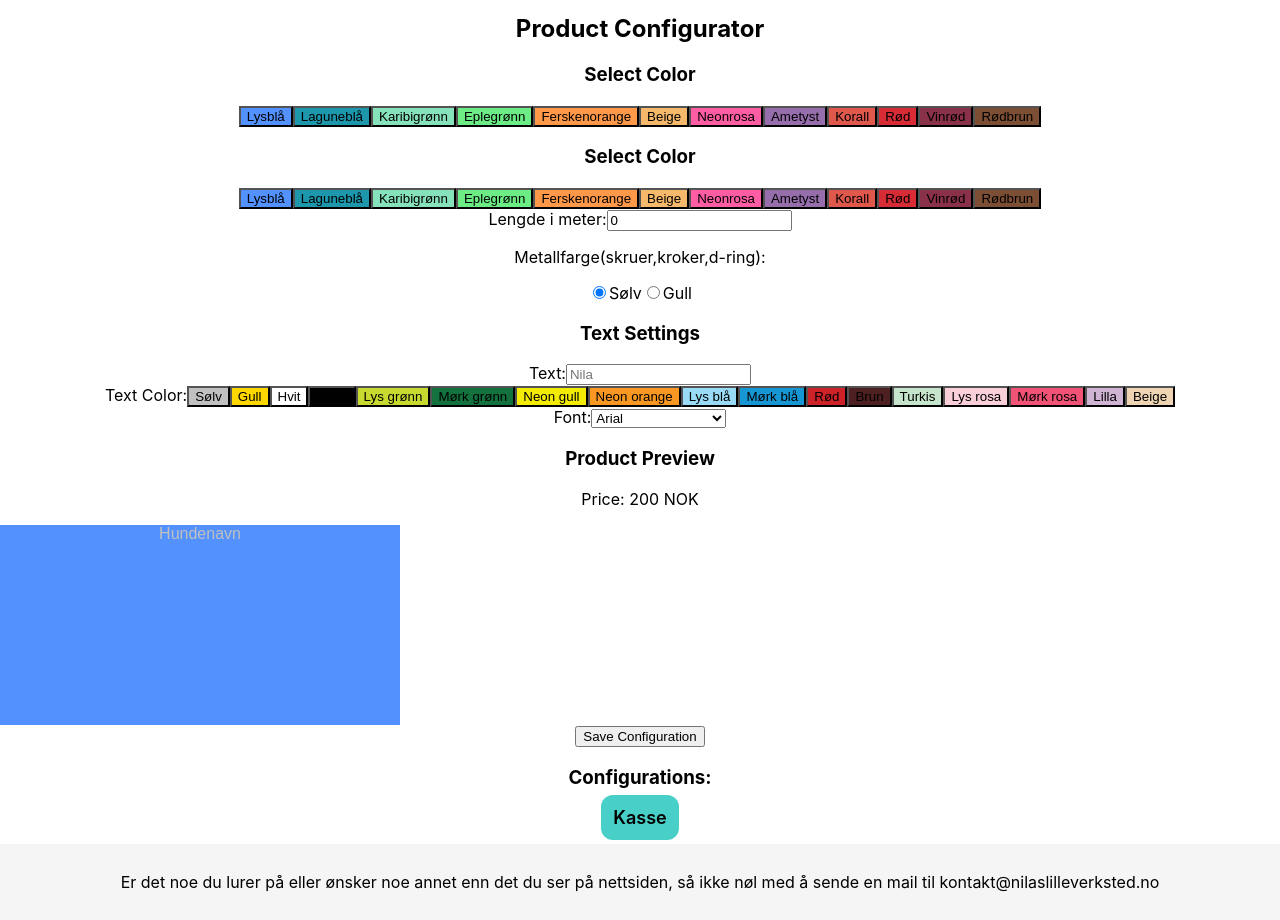
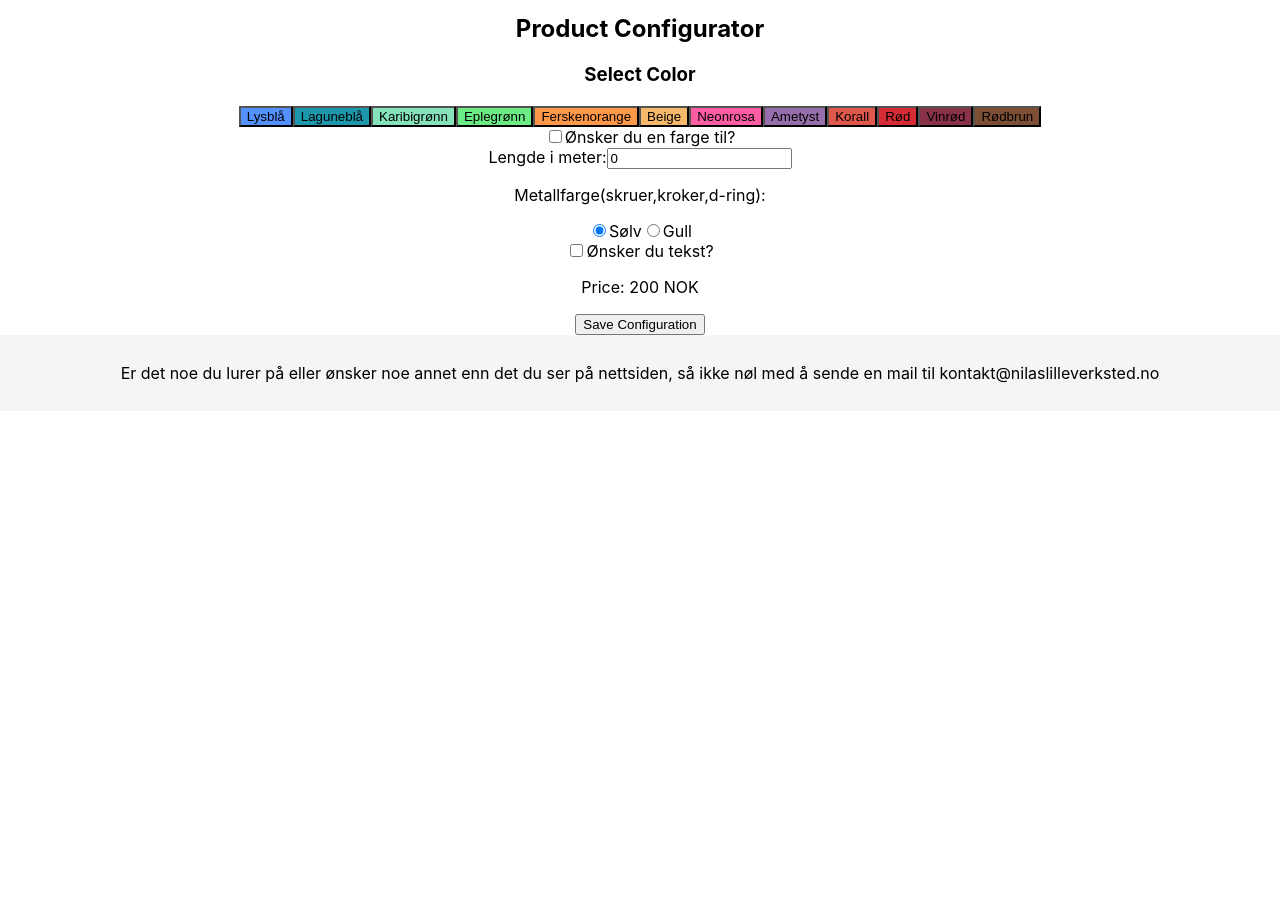
Before and after one commit to raily2595/enkeltbutikknettside, a React (Create React App) app: page /band/leieband in a window 1280 px wide. Shown: the part 380-1300 px from the top of the page. After the commit the page ends 800 px from the top, so only its background shows below. Built offline with nearby package versions, Linux system fonts and the light colour scheme.

Commit message:
Produktconfig (#58)
forbedre configside

```diff
--- a/src/components/Band/ConfigList.js
+++ b/src/components/Band/ConfigList.js
@@ -2,24 +2,38 @@ import React from "react";
 import {NavLink} from "react-router-dom";
 
 const ConfigList = ({ configurations, onEditConfig, onDeleteConfig }) => {
+    // Calculate the total sum of prices
+    const totalSum = configurations.reduce((sum, config) => sum + config.pris, 0);
+
     return (
         <div>
             <h3>Configurations:</h3>
             <NavLink
                 className="card-button"
-                activeclassname="nav-link-active"
+                activeClassName="nav-link-active"
                 exact="true"
-                to="/kasse">Kasse</NavLink>
+                to="/kasse"
+            >
+                Kasse
+            </NavLink>
             <ul>
                 {configurations.map((config, index) => (
                     <li key={index}>
                         <div>
-                            <strong>Configuration {index + 1}</strong>
+                            <strong>{config.produktnavn}</strong>
                         </div>
-                        <div>Selected Color: {config.farge}</div>
-                        <div>Text: {config.vinyltekst}</div>
-                        <div>Text Color: {config.fontfarge}</div>
-                        <div>Font: {config.font}</div>
+                        <div>
+                            Lengde: {config.lengde} Bredde: {config.bredde}
+                        </div>
+                        <div>Valgt farge: {config.farge}</div>
+                        {config.onskerFarge2 && (
+                            <div>Valgt farge2: {config.farge2}</div>
+                        )}
+                        {config.onskerTekst && (
+                            <>
+                                <div>Text: {config.vinyltekst} Text Color: {config.fontfarge} Font: {config.font}</div>
+                            </>
+                        )}
                         <div>Pris: {config.pris}</div>
                         <div>
                             <button onClick={() => onEditConfig(index)}>Edit</button>
@@ -28,6 +42,10 @@ const ConfigList = ({ configurations, onEditConfig, onDeleteConfig }) => {
                     </li>
                 ))}
             </ul>
+            {/* Display the total sum of prices at the bottom */}
+            <div>
+                <strong>Total Sum:</strong> {totalSum}
+            </div>
         </div>
     );
 };
--- a/src/components/Band/ProductConfigurator.js
+++ b/src/components/Band/ProductConfigurator.js
@@ -10,6 +10,8 @@ import KlipsSelector from "../Konfigurator/KlipsSelector";
 const ProductConfigurator = ({ navn, produktpris, prismeter, harLengdemeter, harLengdecm, harBredde, harKrokband, harHandtak, harKrok, harTekst, harKlips, harRing, harFarge2 }) => {
     const [farge, setFarge] = useState("Lysblå");
     const [farge2, setFarge2] = useState("");
+    const [onskerFarge2, setOnskerFarge2] = useState(false);
+    const [onskerTekst, setOnskerTekst] = useState(false);
     const [vinyltekst, setVinyltekst] = useState("Hundenavn");
     const [fontfarge, setFontfarge] = useState("#c0c0c0");
     const [font, setFont] = useState("Arial");
@@ -32,6 +34,7 @@ const ProductConfigurator = ({ navn, produktpris, prismeter, harLengdemeter, har
     const harKlipsbool = harKlips;
     const harRingbool = harRing;
     const harFarge2bool = harFarge2;
+    const [harDataILocalStorage, setHarDataILocalStorage] = useState(false);
 
     useEffect(() => {
         // Load configurations from localStorage when the component mounts
@@ -57,12 +60,19 @@ const ProductConfigurator = ({ navn, produktpris, prismeter, harLengdemeter, har
       if(configurations.length > 0) localStorage.setItem("productConfigurations", JSON.stringify(configurations));
     }, [configurations]);
 
+    const handleOnskerTekstChange = (e) => {
+        setOnskerTekst(e.target.checked);
+    };
+
+    const handleOnskerFarge2Change = (e) => {
+        setOnskerFarge2(e.target.checked);
+    };
     const handleColorChange = (color) => {
         setFarge(color);
     };
 
-    const handleColorChange2 = (e) => {
-        setFarge2(e.target.value);
+    const handleColorChange2 = (color) => {
+        setFarge2(color);
     }
 
     const handleKlipsChange = (color) => {
@@ -106,28 +116,42 @@ const ProductConfigurator = ({ navn, produktpris, prismeter, harLengdemeter, har
             bredde,
             detaljefarger,
             klips,
-            pris // Include the calculated price in the configuration
+            pris,
+            onskerTekst,
+            onskerFarge2,
         };
 
         setConfigurations([...configurations, newConfig]);
         setSelectedConfigIndex(null);
-        alert("Configuration added!");
+        setHarDataILocalStorage(true);
     };
 
     const handleEditConfig = (index) => {
         setSelectedConfigIndex(index);
         const selectedConfig = configurations[index];
-        setFarge(selectedConfig.selectedColor);
+        setFarge(selectedConfig.farge);
+        setFarge2(selectedConfig.farge2);
         setVinyltekst(selectedConfig.vinyltekst);
         setFontfarge(selectedConfig.fontfarge);
         setFont(selectedConfig.font);
+        setLengde(selectedConfig.lengde);
+        setBredde(selectedConfig.bredde);
+        setDetaljefarger(selectedConfig.detaljefarger);
+        setKlips(selectedConfig.klips);
+        setPris(selectedConfig.pris);
+        setOnskerFarge2(selectedConfig.onskerTekst);
+        setOnskerTekst(selectedConfig.onskerFarge2);
+
     };
 
     const handleDeleteConfig = (index) => {
         const updatedConfigurations = [...configurations];
         updatedConfigurations.splice(index, 1);
         setConfigurations(updatedConfigurations);
-        alert("Configuration deleted!");
+        const dataILocalStorage = localStorage.getItem('productConfigurations'); // Endre 'dinNokkel' til nøkkelen du bruker i localstorage
+        if (!dataILocalStorage) {
+            setHarDataILocalStorage(false);
+        }
     };
 
     return (
@@ -135,7 +159,21 @@ const ProductConfigurator = ({ navn, produktpris, prismeter, harLengdemeter, har
             <h2>Product Configurator</h2>
             <ColorSelector farge={farge} onColorChange={handleColorChange} />
             {harFarge2bool && (
+                <>
+                    <div>
+                        <label>
+                            <input
+                                type="checkbox"
+                                checked={onskerFarge2}
+                                onChange={handleOnskerFarge2Change}
+                            />
+                            Ønsker du en farge til?
+                        </label>
+                    </div>
+                    {onskerFarge2 && (
                         <ColorSelector farge={farge2} onColorChange={handleColorChange2} />
+                    )}
+                </>
             )}
             {harLengdecmbool && (
                 <>
@@ -165,6 +203,19 @@ const ProductConfigurator = ({ navn, produktpris, prismeter, harLengdemeter, har
                 <KlipsSelector farge={klips} onColorChange={handleKlipsChange}/>
             )}
             {harTekstbool && (
+                <>
+                <div>
+                    <label>
+                        <input
+                            type="checkbox"
+                            checked={onskerTekst}
+                            onChange={handleOnskerTekstChange}
+                        />
+                        Ønsker du tekst?
+                    </label>
+                </div>
+                {onskerTekst && (
+                    <>
                     <TextSettings
                         vinyltekst={vinyltekst}
                         onTextChange={handleTextChange}
@@ -172,17 +223,24 @@ const ProductConfigurator = ({ navn, produktpris, prismeter, harLengdemeter, har
                         onTextColorChange={handleTextColorChange}
                         font={font}
                         onFontChange={handleFontChange}
-            />)}
-            <ProductDisplay farge={farge} vinyltekst={vinyltekst} fontfarge={fontfarge} font={font} pris={pris} />
+                    />
+                        <ProductDisplay farge={farge} vinyltekst={vinyltekst} fontfarge={fontfarge} font={font} />
+                    </>
+                )}
+                </>
+            )}
+            <p>Price: {pris} NOK</p>
             <SubmitButton
                 onSaveConfig={selectedConfigIndex !== null ? handleEditConfig : handleAddConfig}
                 onDeleteConfig={selectedConfigIndex !== null ? () => handleDeleteConfig(selectedConfigIndex) : null}
             />
+            {harDataILocalStorage && (
             <ConfigList
                 configurations={configurations}
                 onEditConfig={handleEditConfig}
                 onDeleteConfig={handleDeleteConfig}
             />
+            )}
         </div>
     );
 };
--- a/src/components/Band/ProductDisplay.js
+++ b/src/components/Band/ProductDisplay.js
@@ -1,6 +1,6 @@
 import React from "react";
 
-const ProductDisplay = ({ farge, vinyltekst, fontfarge, font, pris }) => {
+const ProductDisplay = ({ farge, vinyltekst, fontfarge, font }) => {
     // Funksjon for å beregne bakgrunnsfargen basert på inngangsverdien
     const calculateBackgroundColor = (inputColor) => {
         // Mapp inngangsfargen til ønsket bakgrunnsfarge
@@ -83,7 +83,6 @@ const ProductDisplay = ({ farge, vinyltekst, fontfarge, font, pris }) => {
     return (
         <div>
             <h3>Product Preview</h3>
-            <p>Price: {pris} NOK</p>
             <div
                 style={{
                     width: "400px",
```
Lines whose indentation alone changed are shown as unchanged.
